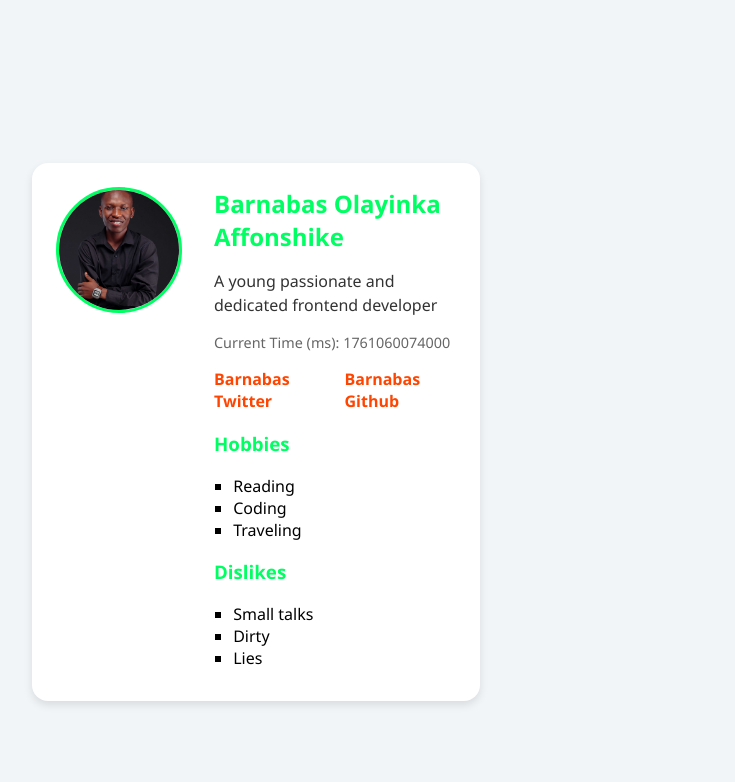
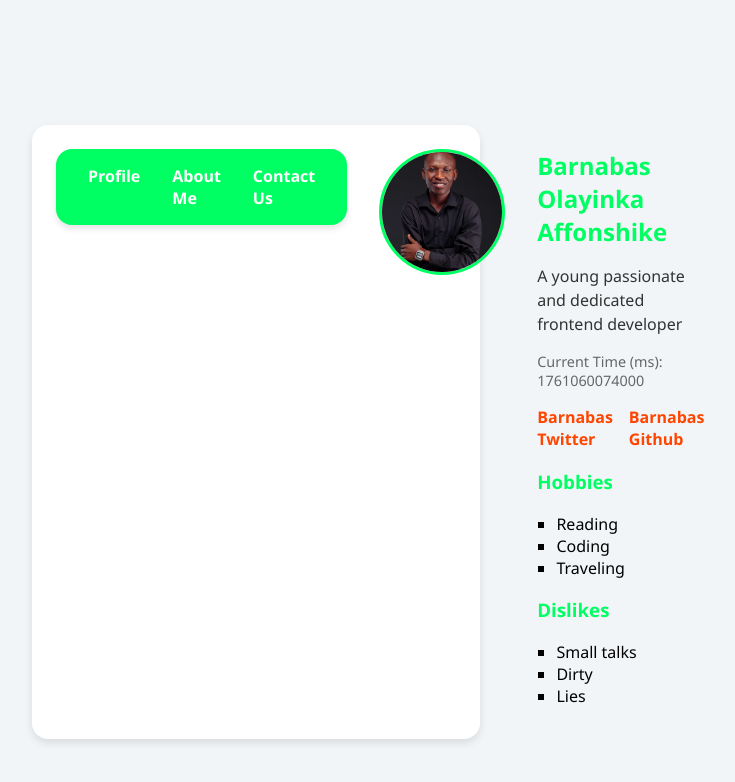
Before and after one commit to Barnabas001/hng-profile-card, a plain HTML site: page index.html in a window 1280 px wide. Shown: the whole page, without its empty margins (384-1119 px from the left). Drawn offline with Linux system fonts and the light colour scheme.

Commit message:
Add navigation menu to profile card

```diff
--- a/index.html
+++ b/index.html
@@ -8,6 +8,16 @@
   </head>
   <body>
     <article data-testid="test-profile-card">
+      <nav class="navbar" aria-label="Main navigation">
+        <ul>
+          <li><a href="index.html" data-testid="nav-home">Profile</a></li>
+          <li><a href="about.html" data-testid="nav-about">About Me</a></li>
+          <li>
+            <a href="contact.html" data-testid="nav-contact">Contact Us</a>
+          </li>
+        </ul>
+      </nav>
+
       <figure>
         <img
           src="barnabas.jpg"
```
